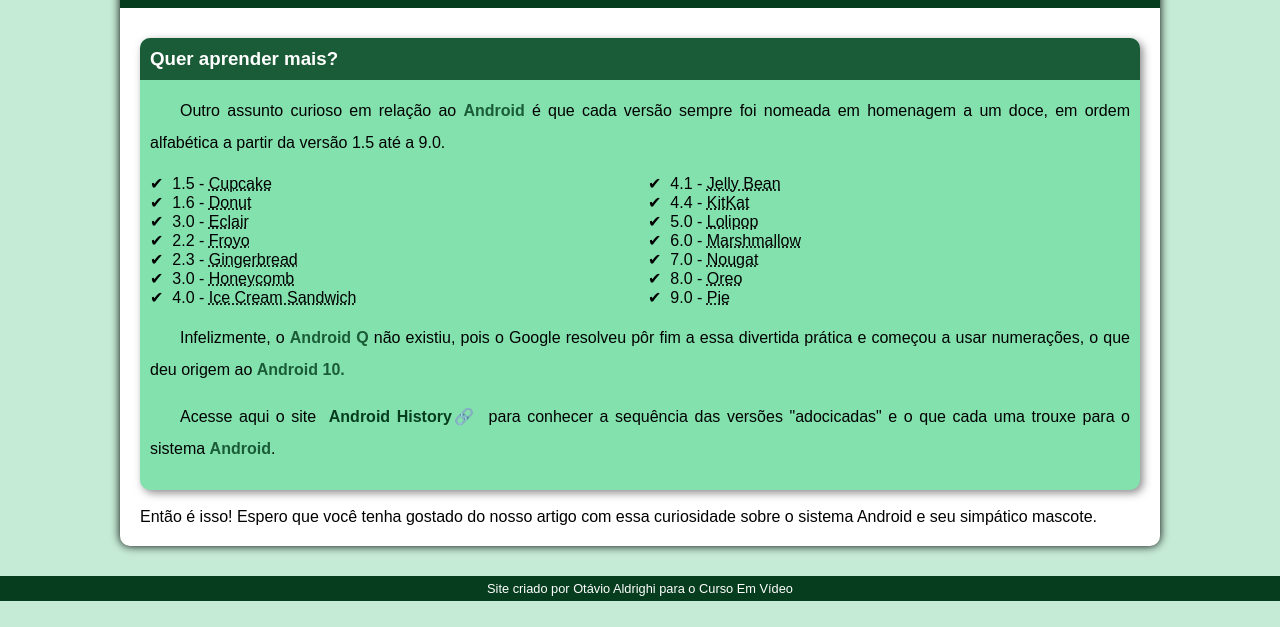
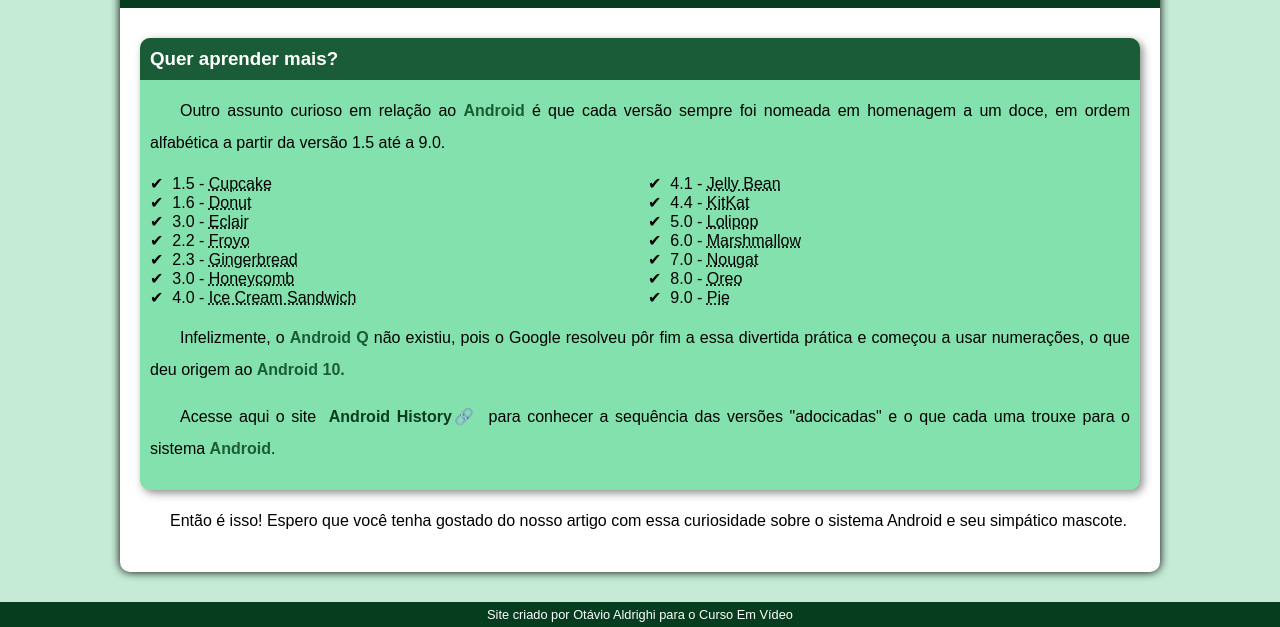
Before and after one commit to otavioaldrighi/projeto-android, a plain HTML site: page index.html in a window 1280 px wide. Shown: the part 2415-3042 px from the top of the page. Before the commit the page ends 3016 px from the top, so only its background shows below. Drawn offline with Linux system fonts and the light colour scheme.

```diff
--- a/estilo/style.css
+++ b/estilo/style.css
@@ -165,7 +165,7 @@ div.video > iframe {
 
 aside {
     background-color: var(--cor1);
-    padding: 10px;
+    padding:10px;
     border-radius: 10px;
     box-shadow: 3px 3px 8px rgba(43, 42, 42, 0.541);
 
--- a/index.html
+++ b/index.html
@@ -88,8 +88,8 @@
                     Acesse aqui o site <a href="https://www.android.com/intl/en_nz/history/#/donut" target="_blank" class="externo">Android History</a> para conhecer a sequência das versões "adocicadas" e o que cada uma trouxe para o sistema <strong>Android</strong>.
                 </p>
             </aside>
-            <br>
-            Então é isso! Espero que você tenha gostado do nosso artigo com essa curiosidade sobre o sistema Android e seu simpático mascote.
+
+            <p>Então é isso! Espero que você tenha gostado do nosso artigo com essa curiosidade sobre o sistema Android e seu simpático mascote.</p>
         </article>
     </main>
     <footer>
```
